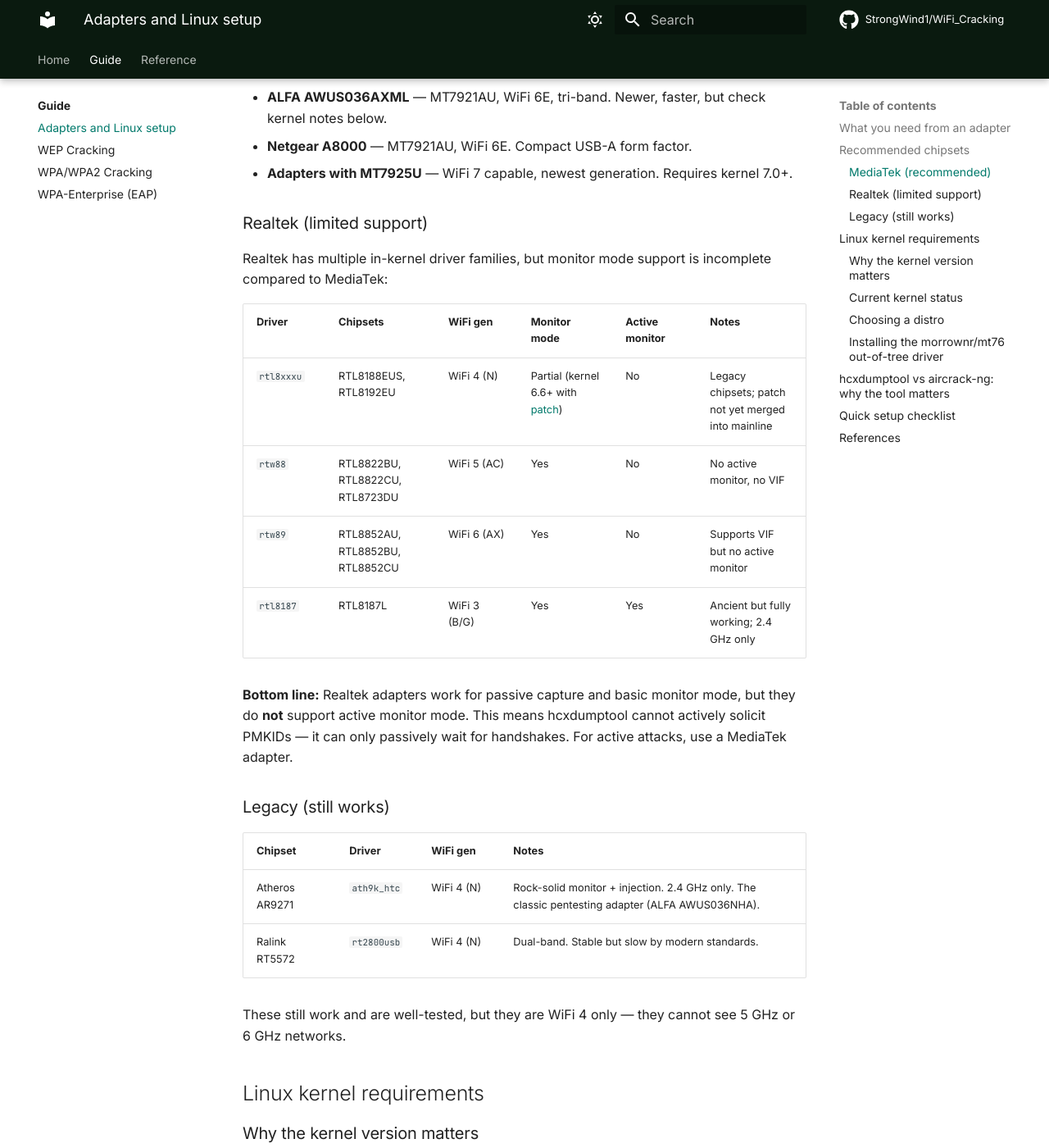
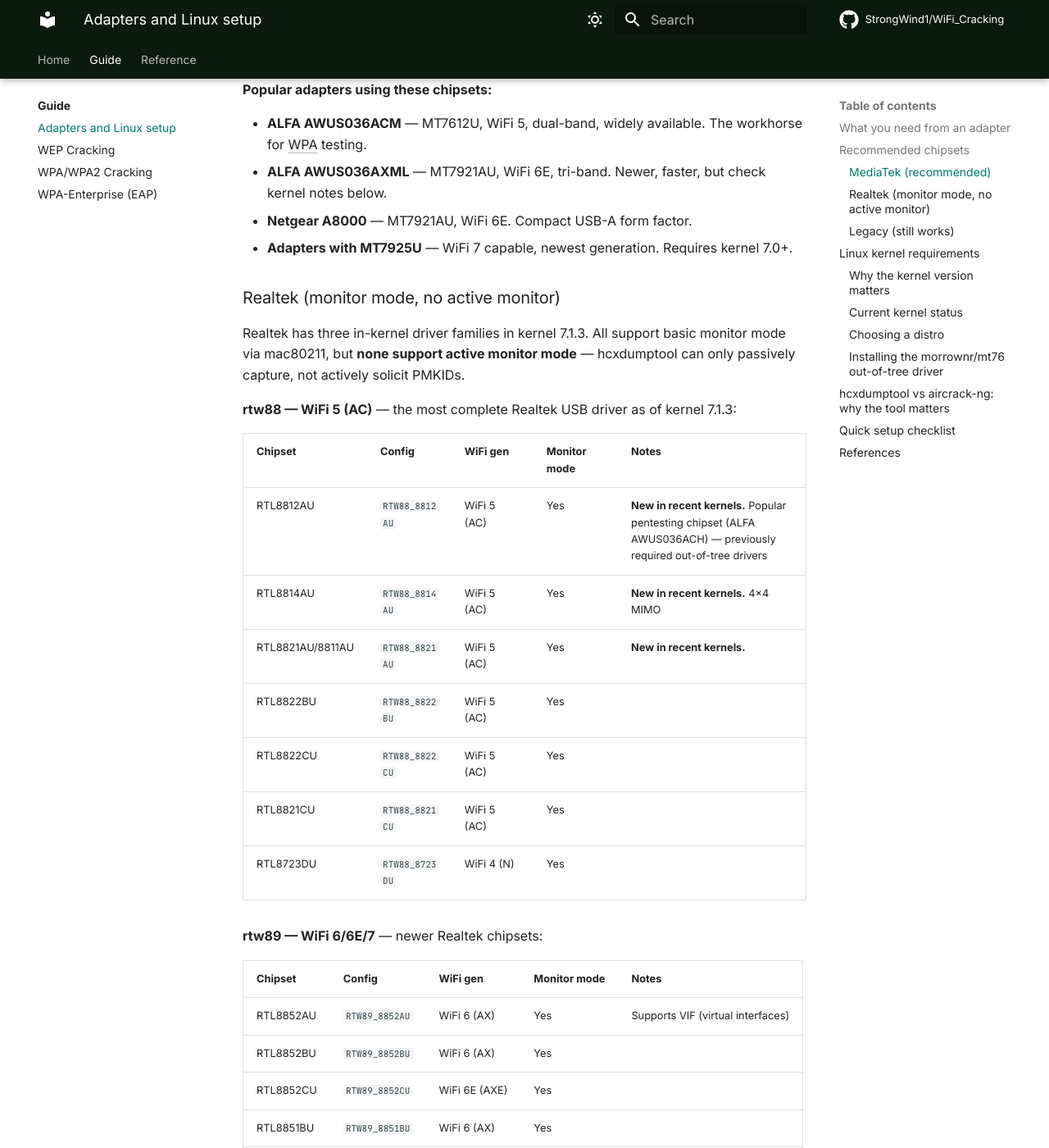
Before and after one commit to StrongWind1/WiFi_Cracking, an MkDocs documentation site: the page built from docs/guide/adapters.md, in a window 1280 px wide and 1400 px high, scrolled down 1396 px. Shown: the whole window at 82% size. Built offline with MkDocs 1.6.1 and Material for MkDocs 9.7.7, drawn with Linux system fonts in a browser that asks for light colours; comment, search, counter and statistics services are not loaded; some of the changed text lies outside the part shown.

Commit message:
docs: update adapter guide with kernel 7.1.3 driver inventory
Extracted wireless drivers from linux-7.1.3.tar.xz and verified
monitor mode support from source code (NL80211_IFTYPE_MONITOR).

MediaTek: added MT7601U and MT7663U to chipset table
Realtek: expanded from 4 to 15 chipsets across rtw88/rtw89/rtl8xxxu:
  - rtw88: RTL8812AU, RTL8814AU, RTL8821AU now in-kernel (WiFi 5)
  - rtw89: RTL8852AU/BU/CU, RTL8851BU (WiFi 6/6E)
  - rtl8xxxu: RTL8188EUS/CU/FU, RTL8192EU/CU/FU, RTL8723BU
Kernel table: updated with actual kernel.org versions (7.1.3 stable,
  6.18.38 LTS, 6.12.95 LTS, 6.6.144 LTS)

````diff
--- a/docs/guide/adapters.md
+++ b/docs/guide/adapters.md
@@ -21,10 +21,12 @@ Not every adapter supports all four. The recommendation below prioritizes **in-k
 
 MediaTek chipsets have the best in-kernel Linux support for security testing. The `mt76` driver family covers WiFi 5 through WiFi 7:
 
-| Chipset | WiFi gen | In-kernel driver | Monitor mode since | Active monitor | Recommended kernel |
+| Chipset | WiFi gen | In-kernel driver | Monitor since | Active monitor | Recommended kernel |
 |---|---|---|---|---|---|
+| **MT7601U** | WiFi 4 (N), 2.4 GHz | `mt7601u` | 4.2 | Yes | 5.x+ |
+| **MT7610U** | WiFi 5 (AC) | `mt76x0u` | 4.19 | Yes | 6.6+ |
 | **MT7612U** | WiFi 5 (AC) | `mt76x2u` | 4.19 | Yes | 6.6+ |
-| **MT7610U** | WiFi 5 (AC) | `mt76x0u` | 4.19 | Yes | 6.6+ |
+| **MT7663U** | WiFi 5 (AC) | `mt7663u` | 5.8 | Yes | 6.6+ |
 | **MT7921AU** | WiFi 6E (AXE) | `mt7921u` | 5.18 | Yes | 6.6+ |
 | **MT7925U** | WiFi 7 (BE) | `mt7925u` | 6.7 | Yes | 7.0+ |
 
@@ -35,18 +37,40 @@ MediaTek chipsets have the best in-kernel Linux support for security testing. Th
 - **Netgear A8000** — MT7921AU, WiFi 6E. Compact USB-A form factor.
 - **Adapters with MT7925U** — WiFi 7 capable, newest generation. Requires kernel 7.0+.
 
-### Realtek (limited support)
+### Realtek (monitor mode, no active monitor)
 
-Realtek has multiple in-kernel driver families, but monitor mode support is incomplete compared to MediaTek:
+Realtek has three in-kernel driver families in kernel 7.1.3. All support basic monitor mode via mac80211, but **none support active monitor mode** — hcxdumptool can only passively capture, not actively solicit PMKIDs.
 
-| Driver | Chipsets | WiFi gen | Monitor mode | Active monitor | Notes |
-|---|---|---|---|---|---|
-| `rtl8xxxu` | RTL8188EUS, RTL8192EU | WiFi 4 (N) | Partial (kernel 6.6+ with [patch](https://bugzilla.kernel.org/show_bug.cgi?id=217205)) | No | Legacy chipsets; patch not yet merged into mainline |
-| `rtw88` | RTL8822BU, RTL8822CU, RTL8723DU | WiFi 5 (AC) | Yes | No | No active monitor, no VIF |
-| `rtw89` | RTL8852AU, RTL8852BU, RTL8852CU | WiFi 6 (AX) | Yes | No | Supports VIF but no active monitor |
-| `rtl8187` | RTL8187L | WiFi 3 (B/G) | Yes | Yes | Ancient but fully working; 2.4 GHz only |
+**rtw88 — WiFi 5 (AC)** — the most complete Realtek USB driver as of kernel 7.1.3:
 
-**Bottom line:** Realtek adapters work for passive capture and basic monitor mode, but they do **not** support active monitor mode. This means hcxdumptool cannot actively solicit PMKIDs — it can only passively wait for handshakes. For active attacks, use a MediaTek adapter.
+| Chipset | Config | WiFi gen | Monitor mode | Notes |
+|---|---|---|---|---|
+| RTL8812AU | `RTW88_8812AU` | WiFi 5 (AC) | Yes | **New in recent kernels.** Popular pentesting chipset (ALFA AWUS036ACH) — previously required out-of-tree drivers |
+| RTL8814AU | `RTW88_8814AU` | WiFi 5 (AC) | Yes | **New in recent kernels.** 4x4 MIMO |
+| RTL8821AU/8811AU | `RTW88_8821AU` | WiFi 5 (AC) | Yes | **New in recent kernels.** |
+| RTL8822BU | `RTW88_8822BU` | WiFi 5 (AC) | Yes | |
+| RTL8822CU | `RTW88_8822CU` | WiFi 5 (AC) | Yes | |
+| RTL8821CU | `RTW88_8821CU` | WiFi 5 (AC) | Yes | |
+| RTL8723DU | `RTW88_8723DU` | WiFi 4 (N) | Yes | |
+
+**rtw89 — WiFi 6/6E/7** — newer Realtek chipsets:
+
+| Chipset | Config | WiFi gen | Monitor mode | Notes |
+|---|---|---|---|---|
+| RTL8852AU | `RTW89_8852AU` | WiFi 6 (AX) | Yes | Supports VIF (virtual interfaces) |
+| RTL8852BU | `RTW89_8852BU` | WiFi 6 (AX) | Yes | |
+| RTL8852CU | `RTW89_8852CU` | WiFi 6E (AXE) | Yes | |
+| RTL8851BU | `RTW89_8851BU` | WiFi 6 (AX) | Yes | |
+| RTL8922AE | `RTW89_8922AE` | WiFi 7 (BE) | Yes | PCIe only — no USB variant yet |
+
+**Legacy Realtek:**
+
+| Driver | Chipsets | WiFi gen | Monitor mode | Notes |
+|---|---|---|---|---|
+| `rtl8187` | RTL8187L/B | WiFi 3 (B/G) | Yes (+ active) | Ancient but fully working; 2.4 GHz only |
+| `rtl8xxxu` | RTL8188EUS/CU/FU, RTL8192EU/CU/FU, RTL8723BU, RTL8710BU | WiFi 4 (N) | Partial | Requires kernel 6.6+ with unmerged [patch](https://bugzilla.kernel.org/show_bug.cgi?id=217205) |
+
+**Bottom line:** Realtek adapters work for passive capture and basic monitor mode, but **none support active monitor mode**. This means hcxdumptool cannot actively solicit PMKIDs — it can only passively wait for handshakes. For active attacks, use a MediaTek adapter. The upside: the RTL8812AU/8814AU/8821AU are now in-kernel via rtw88, so you no longer need the old out-of-tree `aircrack-ng/rtl8812au` drivers.
 
 ### Legacy (still works)
 
@@ -71,13 +95,17 @@ Check your kernel version:
 uname -r
 ```
 
+As of July 2026 ([kernel.org](https://kernel.org)):
+
 | Kernel | Status | MediaTek mt76 monitor mode | Notes |
 |---|---|---|---|
-| 5.x | Old | MT7612U works; MT7921AU limited | Missing many fixes |
-| **6.6 LTS** | Longterm | Works up to 6.6.40; **broken in 6.6.41+** | WiFi 7 stack changes caused mt76 regression |
-| 6.8-6.11 | Stable (EOL) | Broken after 6.8.12 | Same WiFi 7 regression |
-| **6.12+ LTS** | Current longterm | Use [morrownr/mt76](https://github.com/morrownr/mt76) out-of-tree driver | In-kernel driver still has issues |
-| **7.0+** | Latest stable | In-kernel fixes landing; MT7925U support | Best path forward |
+| 5.x | EOL (5.15 LTS still maintained) | MT7612U works; MT7921AU limited | Missing many fixes |
+| **6.6 LTS** | Longterm (6.6.144) | Works up to 6.6.40; **broken in 6.6.41+** | WiFi 7 stack changes caused mt76 regression |
+| 6.8-6.11 | EOL | Broken after 6.8.12 | Same WiFi 7 regression |
+| **6.12 LTS** | Longterm (6.12.95) | Use [morrownr/mt76](https://github.com/morrownr/mt76) out-of-tree driver | In-kernel driver still has issues |
+| **6.18 LTS** | Longterm (6.18.38) | Fixes landing | Newest LTS branch |
+| **7.1** | Latest stable (7.1.3) | In-kernel fixes; MT7925U fully supported | Best path forward |
+| 7.2-rc2 | Mainline dev | Bleeding edge | For testing only |
 
 !!! warning "mt76 monitor mode regression"
     The massive WiFi 7 modernization work in the Linux WiFi stack introduced regressions in the mt76 driver for monitor mode and frame injection. The last fully working in-kernel versions were **6.6.40** (longterm) and **6.8.12** (stable). If you're on a kernel after these versions and mt76 monitor mode is broken, use the [morrownr/mt76](https://github.com/morrownr/mt76) out-of-tree driver (supports kernels 6.12 through 7.x).
````
Also changed, not shown: 1 other file.
